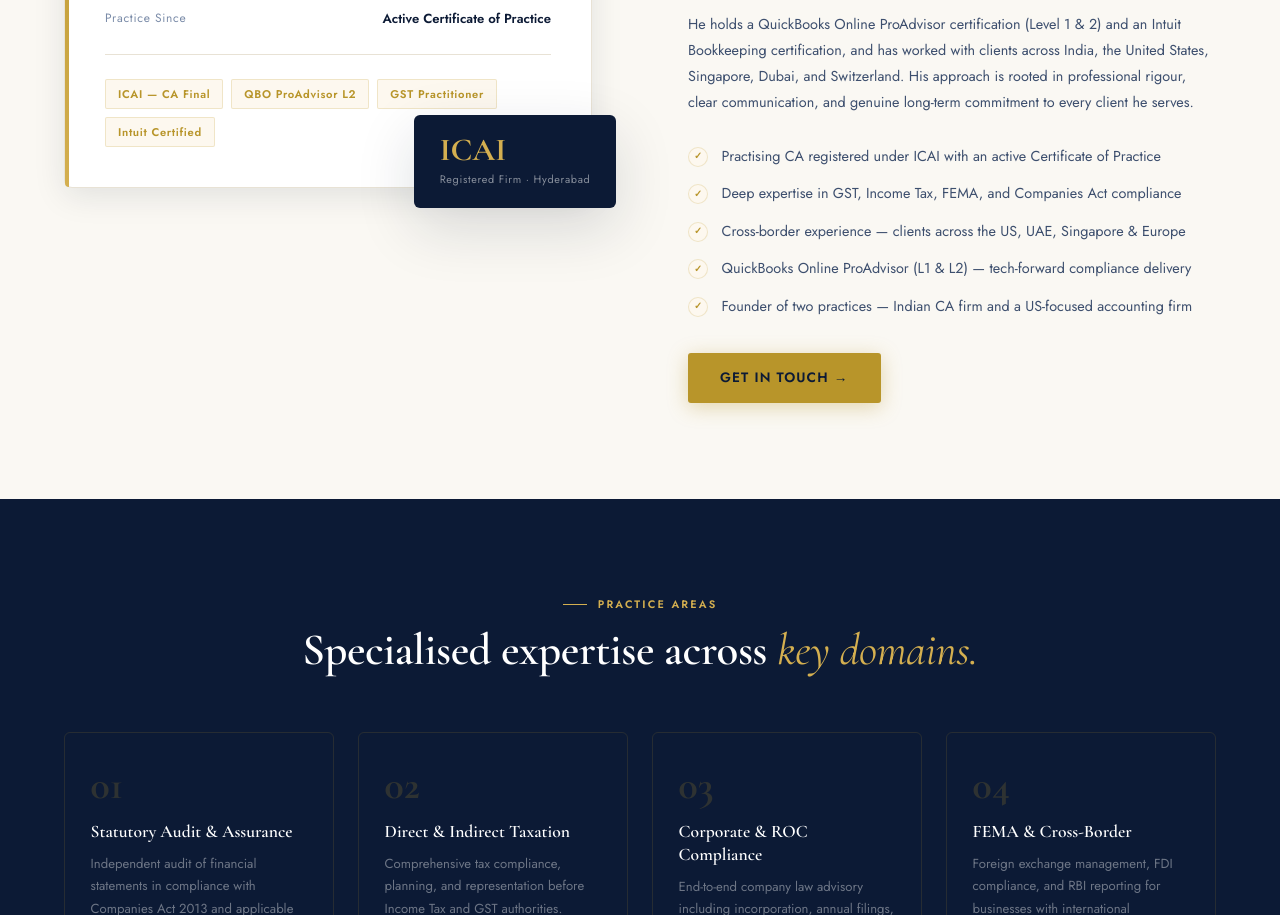
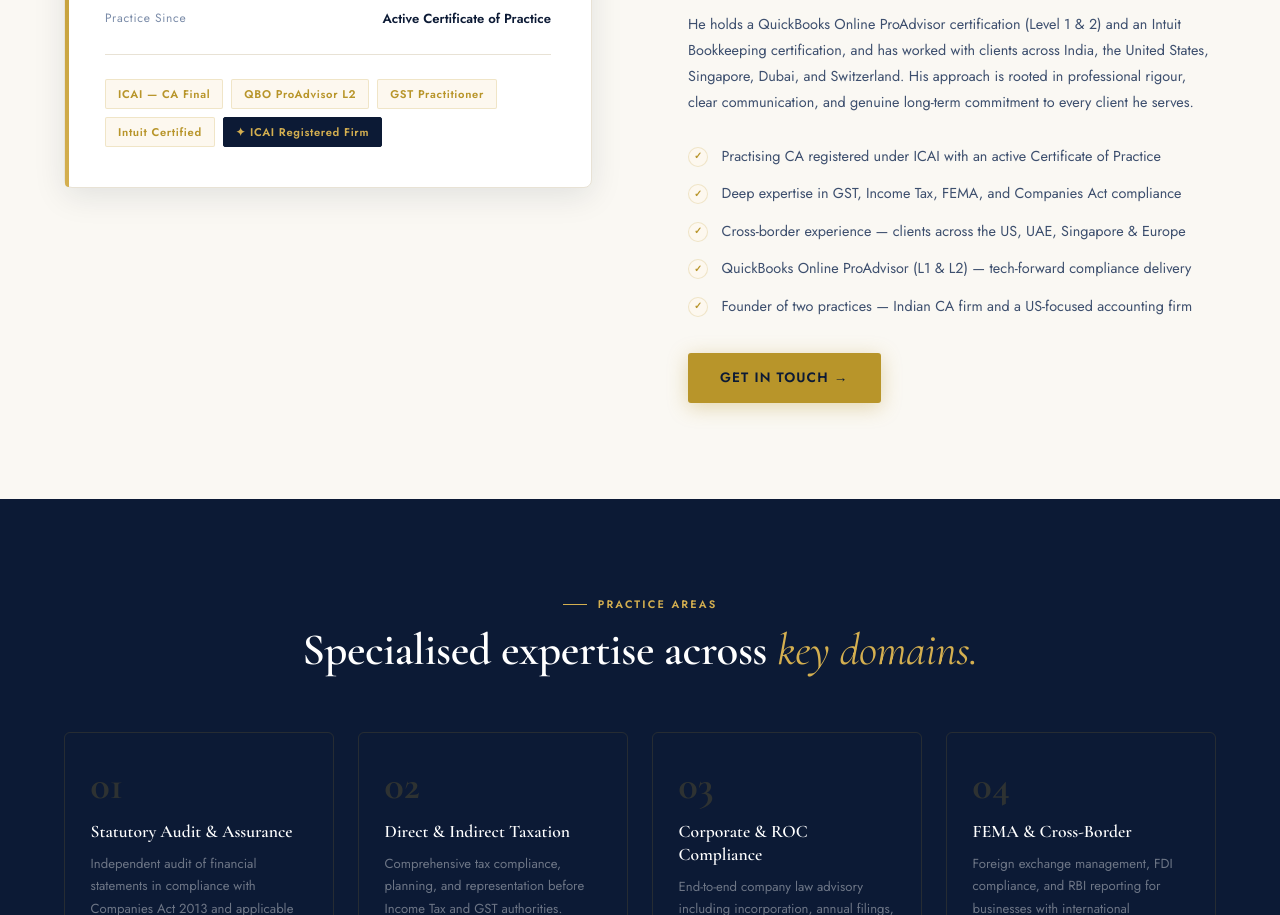
Before and after one commit to abhishek-348/Abhishek-Bajaj-Co, a plain HTML site: page index.html in a window 1280 px wide. Shown: the part 2731-3646 px from the top of the page. Drawn offline with nearby package versions, Linux system fonts and the light colour scheme; a script that the page names is missing.

Commit message:
Add files via upload

```diff
--- a/index.html
+++ b/index.html
@@ -598,13 +598,14 @@
   .about-float {
     position: absolute;
     bottom: -20px;
-    right: -24px;
+    right: -20px;
     background: var(--navy);
     color: var(--white);
     border-radius: 6px;
     padding: 1.2rem 1.6rem;
     box-shadow: var(--shadow-lg);
     z-index: 2;
+    max-width: 180px;
   }
 
   .about-float-num {
@@ -1247,11 +1248,8 @@
         <span class="about-qual">QBO ProAdvisor L2</span>
         <span class="about-qual">GST Practitioner</span>
         <span class="about-qual">Intuit Certified</span>
+        <span class="about-qual" style="background:var(--navy);color:var(--gold-light);border-color:var(--navy)">✦ ICAI Registered Firm</span>
       </div>
-    </div>
-    <div class="about-float">
-      <div class="about-float-num">ICAI</div>
-      <div class="about-float-label">Registered Firm · Hyderabad</div>
     </div>
   </div>
 
```
